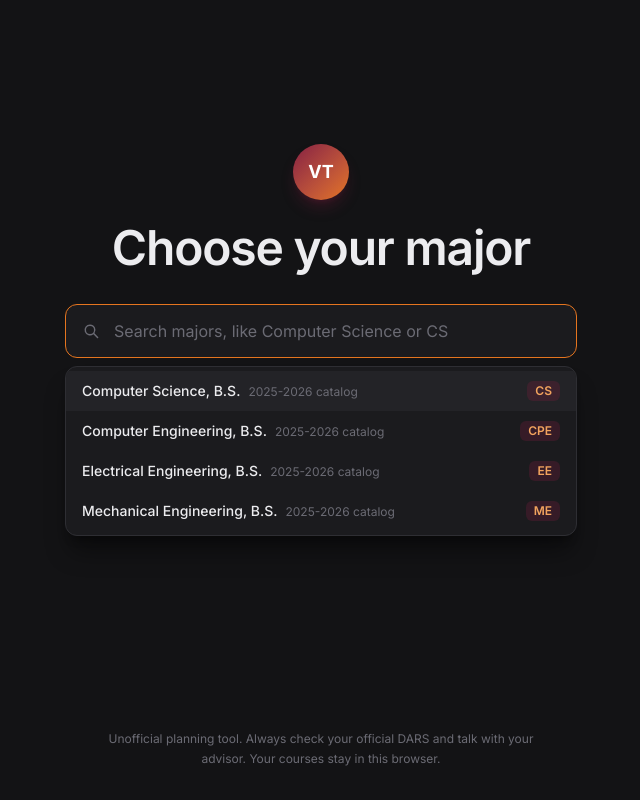
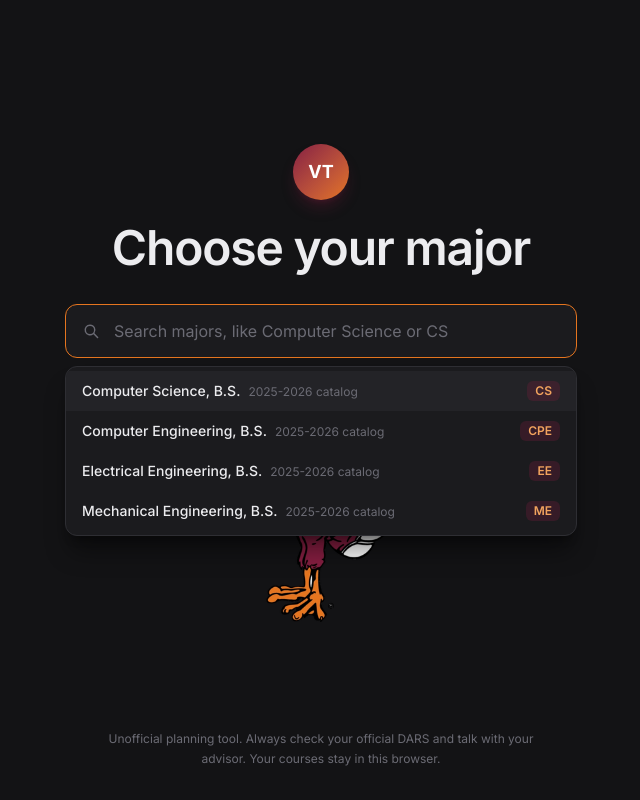
Before and after one commit to areyhan25/vt-major-helper, a React (Vite) app: page / in a window 1280 px wide. Shown: the whole page, without its empty margins (319-959 px from the left). Built offline with nearby package versions, Linux system fonts and the light colour scheme.

Commit message:
Show the HokieBird under the search bar on the welcome page
Background cut out to transparent so it sits cleanly on the dark theme.

Co-Authored-By: Claude Opus 5.5 (1M context) <noreply@anthropic.com>
Claude-Session: https://claude.ai/code/session_01LVv6LiC4UxNzCJWW7mFyov

```diff
--- a/src/components/Welcome.tsx
+++ b/src/components/Welcome.tsx
@@ -1,5 +1,6 @@
 import { useId, useState } from 'react'
 import type { Program } from '../engine/types'
+import hokieBird from '../assets/hokie-bird.png'
 
 /** Short name a student might type, from the DARS code: "BSCS CS" becomes "CS". */
 function abbreviation(p: Program) {
@@ -117,6 +118,8 @@ export function Welcome({ programs, onPick }: { programs: Program[]; onPick: (id
         )}
       </div>
 
+      <img src={hokieBird} alt="The HokieBird" className="mt-10 h-48 w-auto select-none sm:h-56" draggable={false} />
+
       <p className="mt-auto max-w-md pt-16 text-center text-xs leading-relaxed text-faint">
         Unofficial planning tool. Always check your official DARS and talk with your advisor. Your courses stay in this
         browser.
```
Also changed, not shown: src/assets/hokie-bird.png (added).
